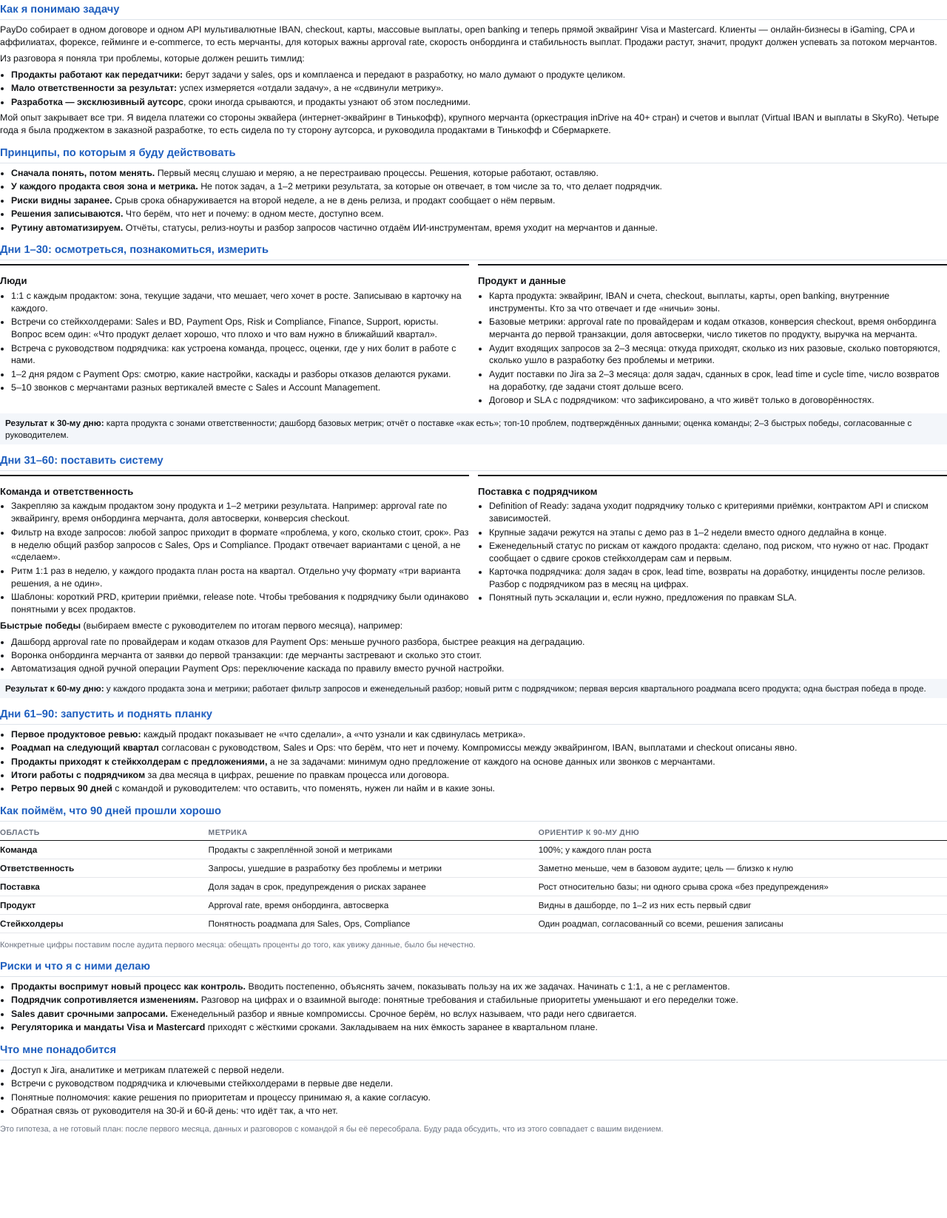
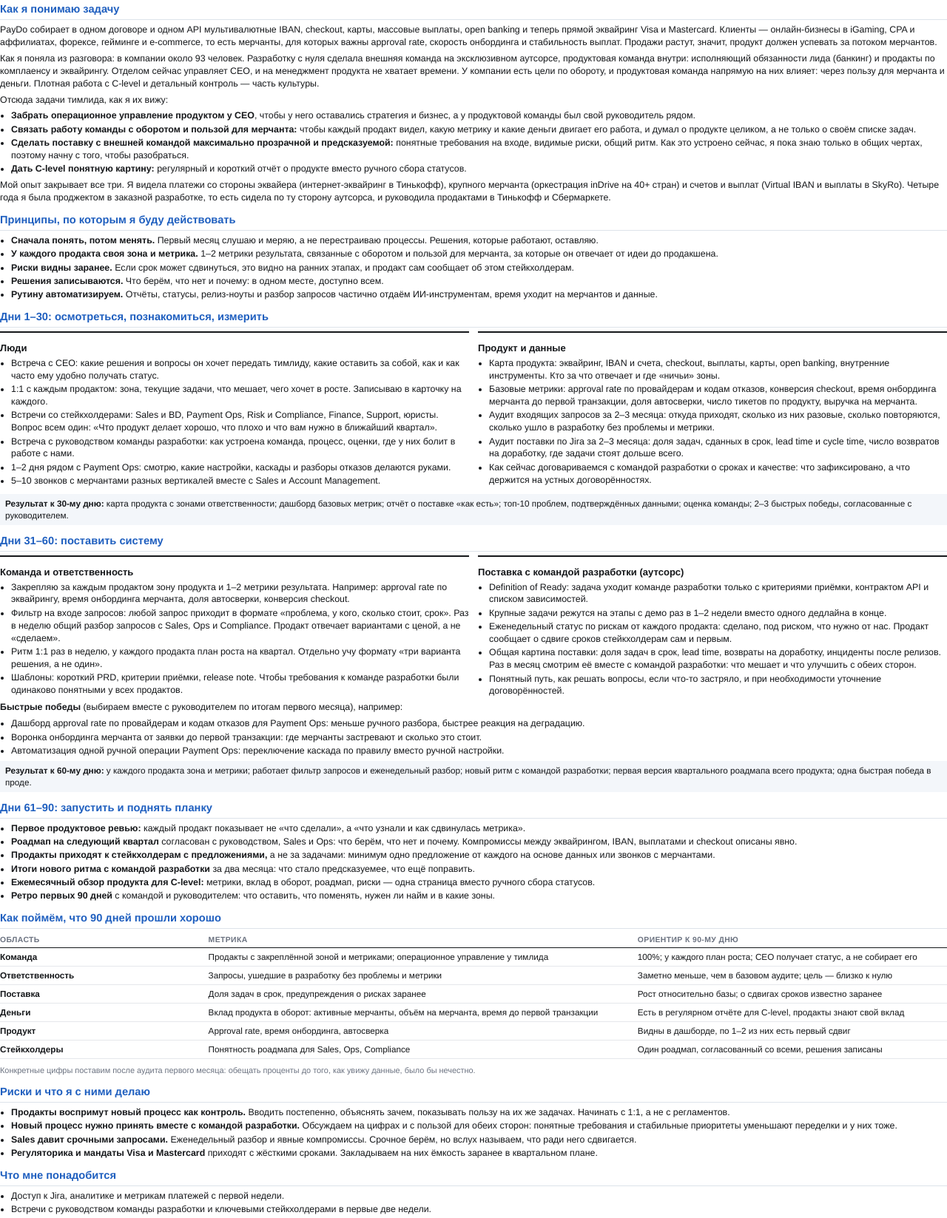
Before and after one commit to katedeys/job-scout, a plain HTML site: page interviews/paydo/paydo_90_days.html in a window 1280 px wide. Shown: the part 56-1703 px from the top of the page at 74% size. Before the commit the page ends 1595 px from the top, so only its background shows below. Drawn offline with Linux system fonts and the light colour scheme.

Commit message:
PayDo 90-day plan v2: context, softer vendor wording
Co-Authored-By: Claude Opus 5.5 <noreply@anthropic.com>

```diff
--- a/interviews/paydo/paydo_90_days.html
+++ b/interviews/paydo/paydo_90_days.html
@@ -32,19 +32,21 @@
 
 <h2>Как я понимаю задачу</h2>
 <p>PayDo собирает в одном договоре и одном API мультивалютные IBAN, checkout, карты, массовые выплаты, open banking и теперь прямой эквайринг Visa и Mastercard. Клиенты — онлайн-бизнесы в iGaming, CPA и аффилиатах, форексе, гейминге и e-commerce, то есть мерчанты, для которых важны approval rate, скорость онбординга и стабильность выплат. Продажи растут, значит, продукт должен успевать за потоком мерчантов.</p>
-<p>Из разговора я поняла три проблемы, которые должен решить тимлид:</p>
+<p>Как я поняла из разговора: в компании около 93 человек. Разработку с нуля сделала внешняя команда на эксклюзивном аутсорсе, продуктовая команда внутри: исполняющий обязанности лида (банкинг) и продакты по комплаенсу и эквайрингу. Отделом сейчас управляет CEO, и на менеджмент продукта не хватает времени. У компании есть цели по обороту, и продуктовая команда напрямую на них влияет: через пользу для мерчанта и деньги. Плотная работа с C-level и детальный контроль — часть культуры.</p>
+<p>Отсюда задачи тимлида, как я их вижу:</p>
 <ul>
-  <li><b>Продакты работают как передатчики:</b> берут задачи у sales, ops и комплаенса и передают в разработку, но мало думают о продукте целиком.</li>
-  <li><b>Мало ответственности за результат:</b> успех измеряется «отдали задачу», а не «сдвинули метрику».</li>
-  <li><b>Разработка — эксклюзивный аутсорс</b>, сроки иногда срываются, и продакты узнают об этом последними.</li>
+  <li><b>Забрать операционное управление продуктом у CEO</b>, чтобы у него оставались стратегия и бизнес, а у продуктовой команды был свой руководитель рядом.</li>
+  <li><b>Связать работу команды с оборотом и пользой для мерчанта:</b> чтобы каждый продакт видел, какую метрику и какие деньги двигает его работа, и думал о продукте целиком, а не только о своём списке задач.</li>
+  <li><b>Сделать поставку с внешней командой максимально прозрачной и предсказуемой:</b> понятные требования на входе, видимые риски, общий ритм. Как это устроено сейчас, я пока знаю только в общих чертах, поэтому начну с того, чтобы разобраться.</li>
+  <li><b>Дать C-level понятную картину:</b> регулярный и короткий отчёт о продукте вместо ручного сбора статусов.</li>
 </ul>
 <p>Мой опыт закрывает все три. Я видела платежи со стороны эквайера (интернет-эквайринг в Тинькофф), крупного мерчанта (оркестрация inDrive на 40+ стран) и счетов и выплат (Virtual IBAN и выплаты в SkyRo). Четыре года я была проджектом в заказной разработке, то есть сидела по ту сторону аутсорса, и руководила продактами в Тинькофф и Сбермаркете.</p>
 
 <h2>Принципы, по которым я буду действовать</h2>
 <ul>
   <li><b>Сначала понять, потом менять.</b> Первый месяц слушаю и меряю, а не перестраиваю процессы. Решения, которые работают, оставляю.</li>
-  <li><b>У каждого продакта своя зона и метрика.</b> Не поток задач, а 1–2 метрики результата, за которые он отвечает, в том числе за то, что делает подрядчик.</li>
-  <li><b>Риски видны заранее.</b> Срыв срока обнаруживается на второй неделе, а не в день релиза, и продакт сообщает о нём первым.</li>
+  <li><b>У каждого продакта своя зона и метрика.</b> 1–2 метрики результата, связанные с оборотом и пользой для мерчанта, за которые он отвечает от идеи до продакшена.</li>
+  <li><b>Риски видны заранее.</b> Если срок может сдвинуться, это видно на ранних этапах, и продакт сам сообщает об этом стейкхолдерам.</li>
   <li><b>Решения записываются.</b> Что берём, что нет и почему: в одном месте, доступно всем.</li>
   <li><b>Рутину автоматизируем.</b> Отчёты, статусы, релиз-ноуты и разбор запросов частично отдаём ИИ-инструментам, время уходит на мерчантов и данные.</li>
 </ul>
@@ -54,9 +56,10 @@
   <div class="box">
     <h3>Люди</h3>
     <ul>
+      <li>Встреча с CEO: какие решения и вопросы он хочет передать тимлиду, какие оставить за собой, как и как часто ему удобно получать статус.</li>
       <li>1:1 с каждым продактом: зона, текущие задачи, что мешает, чего хочет в росте. Записываю в карточку на каждого.</li>
       <li>Встречи со стейкхолдерами: Sales и BD, Payment Ops, Risk и Compliance, Finance, Support, юристы. Вопрос всем один: «Что продукт делает хорошо, что плохо и что вам нужно в ближайший квартал».</li>
-      <li>Встреча с руководством подрядчика: как устроена команда, процесс, оценки, где у них болит в работе с нами.</li>
+      <li>Встреча с руководством команды разработки: как устроена команда, процесс, оценки, где у них болит в работе с нами.</li>
       <li>1–2 дня рядом с Payment Ops: смотрю, какие настройки, каскады и разборы отказов делаются руками.</li>
       <li>5–10 звонков с мерчантами разных вертикалей вместе с Sales и Account Management.</li>
     </ul>
@@ -68,7 +71,7 @@
       <li>Базовые метрики: approval rate по провайдерам и кодам отказов, конверсия checkout, время онбординга мерчанта до первой транзакции, доля автосверки, число тикетов по продукту, выручка на мерчанта.</li>
       <li>Аудит входящих запросов за 2–3 месяца: откуда приходят, сколько из них разовые, сколько повторяются, сколько ушло в разработку без проблемы и метрики.</li>
       <li>Аудит поставки по Jira за 2–3 месяца: доля задач, сданных в срок, lead time и cycle time, число возвратов на доработку, где задачи стоят дольше всего.</li>
-      <li>Договор и SLA с подрядчиком: что зафиксировано, а что живёт только в договорённостях.</li>
+      <li>Как сейчас договариваемся с командой разработки о сроках и качестве: что зафиксировано, а что держится на устных договорённостях.</li>
     </ul>
   </div>
 </div>
@@ -82,17 +85,17 @@
       <li>Закрепляю за каждым продактом зону продукта и 1–2 метрики результата. Например: approval rate по эквайрингу, время онбординга мерчанта, доля автосверки, конверсия checkout.</li>
       <li>Фильтр на входе запросов: любой запрос приходит в формате «проблема, у кого, сколько стоит, срок». Раз в неделю общий разбор запросов с Sales, Ops и Compliance. Продакт отвечает вариантами с ценой, а не «сделаем».</li>
       <li>Ритм 1:1 раз в неделю, у каждого продакта план роста на квартал. Отдельно учу формату «три варианта решения, а не один».</li>
-      <li>Шаблоны: короткий PRD, критерии приёмки, release note. Чтобы требования к подрядчику были одинаково понятными у всех продактов.</li>
+      <li>Шаблоны: короткий PRD, критерии приёмки, release note. Чтобы требования к команде разработки были одинаково понятными у всех продактов.</li>
     </ul>
   </div>
   <div class="box">
-    <h3>Поставка с подрядчиком</h3>
+    <h3>Поставка с командой разработки (аутсорс)</h3>
     <ul>
-      <li>Definition of Ready: задача уходит подрядчику только с критериями приёмки, контрактом API и списком зависимостей.</li>
+      <li>Definition of Ready: задача уходит команде разработки только с критериями приёмки, контрактом API и списком зависимостей.</li>
       <li>Крупные задачи режутся на этапы с демо раз в 1–2 недели вместо одного дедлайна в конце.</li>
       <li>Еженедельный статус по рискам от каждого продакта: сделано, под риском, что нужно от нас. Продакт сообщает о сдвиге сроков стейкхолдерам сам и первым.</li>
-      <li>Карточка подрядчика: доля задач в срок, lead time, возвраты на доработку, инциденты после релизов. Разбор с подрядчиком раз в месяц на цифрах.</li>
-      <li>Понятный путь эскалации и, если нужно, предложения по правкам SLA.</li>
+      <li>Общая картина поставки: доля задач в срок, lead time, возвраты на доработку, инциденты после релизов. Раз в месяц смотрим её вместе с командой разработки: что мешает и что улучшить с обеих сторон.</li>
+      <li>Понятный путь, как решать вопросы, если что-то застряло, и при необходимости уточнение договорённостей.</li>
     </ul>
   </div>
 </div>
@@ -102,14 +105,15 @@
   <li>Воронка онбординга мерчанта от заявки до первой транзакции: где мерчанты застревают и сколько это стоит.</li>
   <li>Автоматизация одной ручной операции Payment Ops: переключение каскада по правилу вместо ручной настройки.</li>
 </ul>
-<div class="out"><b>Результат к 60-му дню:</b> у каждого продакта зона и метрики; работает фильтр запросов и еженедельный разбор; новый ритм с подрядчиком; первая версия квартального роадмапа всего продукта; одна быстрая победа в проде.</div>
+<div class="out"><b>Результат к 60-му дню:</b> у каждого продакта зона и метрики; работает фильтр запросов и еженедельный разбор; новый ритм с командой разработки; первая версия квартального роадмапа всего продукта; одна быстрая победа в проде.</div>
 
 <h2>Дни 61–90: запустить и поднять планку</h2>
 <ul>
   <li><b>Первое продуктовое ревью:</b> каждый продакт показывает не «что сделали», а «что узнали и как сдвинулась метрика».</li>
   <li><b>Роадмап на следующий квартал</b> согласован с руководством, Sales и Ops: что берём, что нет и почему. Компромиссы между эквайрингом, IBAN, выплатами и checkout описаны явно.</li>
   <li><b>Продакты приходят к стейкхолдерам с предложениями,</b> а не за задачами: минимум одно предложение от каждого на основе данных или звонков с мерчантами.</li>
-  <li><b>Итоги работы с подрядчиком</b> за два месяца в цифрах, решение по правкам процесса или договора.</li>
+  <li><b>Итоги нового ритма с командой разработки</b> за два месяца: что стало предсказуемее, что ещё поправить.</li>
+  <li><b>Ежемесячный обзор продукта для C-level:</b> метрики, вклад в оборот, роадмап, риски — одна страница вместо ручного сбора статусов.</li>
   <li><b>Ретро первых 90 дней</b> с командой и руководителем: что оставить, что поменять, нужен ли найм и в какие зоны.</li>
 </ul>
 
@@ -117,9 +121,10 @@
 <table>
   <thead><tr><th>Область</th><th>Метрика</th><th>Ориентир к 90-му дню</th></tr></thead>
   <tbody>
-    <tr><td>Команда</td><td>Продакты с закреплённой зоной и метриками</td><td>100%; у каждого план роста</td></tr>
+    <tr><td>Команда</td><td>Продакты с закреплённой зоной и метриками; операционное управление у тимлида</td><td>100%; у каждого план роста; CEO получает статус, а не собирает его</td></tr>
     <tr><td>Ответственность</td><td>Запросы, ушедшие в разработку без проблемы и метрики</td><td>Заметно меньше, чем в базовом аудите; цель — близко к нулю</td></tr>
-    <tr><td>Поставка</td><td>Доля задач в срок, предупреждения о рисках заранее</td><td>Рост относительно базы; ни одного срыва срока «без предупреждения»</td></tr>
+    <tr><td>Поставка</td><td>Доля задач в срок, предупреждения о рисках заранее</td><td>Рост относительно базы; о сдвигах сроков известно заранее</td></tr>
+    <tr><td>Деньги</td><td>Вклад продукта в оборот: активные мерчанты, объём на мерчанта, время до первой транзакции</td><td>Есть в регулярном отчёте для C-level, продакты знают свой вклад</td></tr>
     <tr><td>Продукт</td><td>Approval rate, время онбординга, автосверка</td><td>Видны в дашборде, по 1–2 из них есть первый сдвиг</td></tr>
     <tr><td>Стейкхолдеры</td><td>Понятность роадмапа для Sales, Ops, Compliance</td><td>Один роадмап, согласованный со всеми, решения записаны</td></tr>
   </tbody>
@@ -129,7 +134,7 @@
 <h2>Риски и что я с ними делаю</h2>
 <ul>
   <li><b>Продакты воспримут новый процесс как контроль.</b> Вводить постепенно, объяснять зачем, показывать пользу на их же задачах. Начинать с 1:1, а не с регламентов.</li>
-  <li><b>Подрядчик сопротивляется изменениям.</b> Разговор на цифрах и о взаимной выгоде: понятные требования и стабильные приоритеты уменьшают и его переделки тоже.</li>
+  <li><b>Новый процесс нужно принять вместе с командой разработки.</b> Обсуждаем на цифрах и с пользой для обеих сторон: понятные требования и стабильные приоритеты уменьшают переделки и у них тоже.</li>
   <li><b>Sales давит срочными запросами.</b> Еженедельный разбор и явные компромиссы. Срочное берём, но вслух называем, что ради него сдвигается.</li>
   <li><b>Регуляторика и мандаты Visa и Mastercard</b> приходят с жёсткими сроками. Закладываем на них ёмкость заранее в квартальном плане.</li>
 </ul>
@@ -137,7 +142,7 @@
 <h2>Что мне понадобится</h2>
 <ul>
   <li>Доступ к Jira, аналитике и метрикам платежей с первой недели.</li>
-  <li>Встречи с руководством подрядчика и ключевыми стейкхолдерами в первые две недели.</li>
+  <li>Встречи с руководством команды разработки и ключевыми стейкхолдерами в первые две недели.</li>
   <li>Понятные полномочия: какие решения по приоритетам и процессу принимаю я, а какие согласую.</li>
   <li>Обратная связь от руководителя на 30-й и 60-й день: что идёт так, а что нет.</li>
 </ul>
```
Also changed, not shown: 1 other file.
